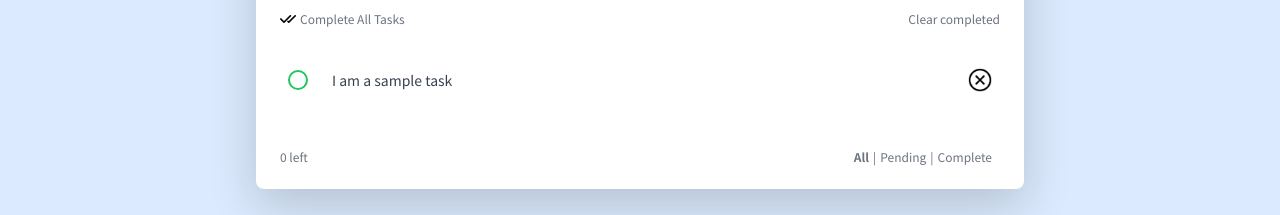
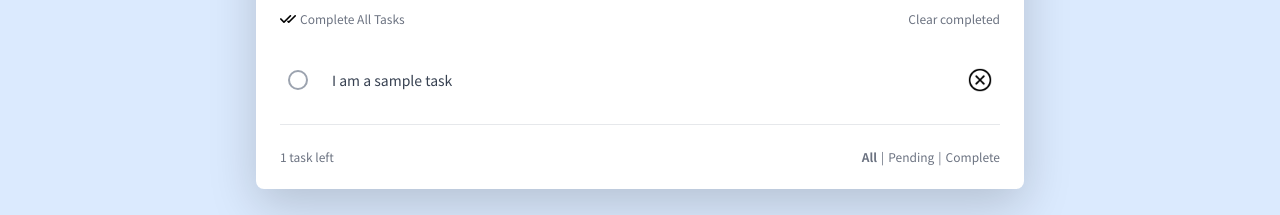
Before and after one commit to mohammadJahid8/react-todo-app, a React (Create React App) app: page / in a window 1280 px wide. Shown: the part 366-581 px from the top of the page. Built offline with nearby package versions, Linux system fonts and the light colour scheme; a web font is replaced by a local one.

Commit message:
[Done] Task filtering

```diff
--- a/src/App.js
+++ b/src/App.js
@@ -16,7 +16,7 @@ function App() {
 
         <TodoList />
 
-        <hr className="mt-4" />
+        <hr className="mt-4 text-gray-400" />
 
         <Footer />
       </div>
--- a/src/components/Footer.js
+++ b/src/components/Footer.js
@@ -2,15 +2,29 @@ import { useContext, useState } from "react";
 import { TodoContext } from "../Context/TodoContext";
 
 export default function Footer() {
-  const { filter, setFilter } = useContext(TodoContext);
+  const { tasks, filter, setFilter } = useContext(TodoContext);
 
   const handleFilterTasks = (filter) => {
     setFilter(filter);
   };
 
+  const numberOfTodos = (noOfTodos) => {
+    switch (noOfTodos) {
+      case 0:
+        return "No task";
+      case 1:
+        return "1 task";
+
+      default:
+        return `${noOfTodos} Task`;
+    }
+  };
+
+  const taskRemaining = tasks?.filter((task) => !task.completed).length;
+
   return (
     <div className="mt-4 flex justify-between text-xs text-gray-500">
-      <p>0 left</p>
+      <p>{numberOfTodos(taskRemaining)} left</p>
       <ul className="flex space-x-1 items-center text-xs">
         <li
           onClick={() => handleFilterTasks("all")}
@@ -32,8 +46,6 @@ export default function Footer() {
         >
           Complete
         </li>
-        <li></li>
-        <li></li>
       </ul>
     </div>
   );
--- a/src/components/Todo.js
+++ b/src/components/Todo.js
@@ -22,10 +22,9 @@ export default function Todo({ task }) {
   return (
     <div className="flex justify-start items-center p-2 hover:bg-gray-100 hover:transition-all space-x-4 border-b border-gray-400/20 last:border-0">
       <div
-        // className={`rounded-full bg-white border-2 border-gray-400 w-5 h-5 flex flex-shrink-0 justify-center items-center mr-2 ${
-        //   completed && "border-green-500 focus-within:border-green-500"
-        // }`}
-        className={`rounded-full bg-white border-2 border-gray-400 w-5 h-5 flex flex-shrink-0 justify-center items-center mr-2 ${"border-green-500 focus-within:border-green-500"}`}
+        className={`rounded-full bg-white border-2 border-gray-400 w-5 h-5 flex flex-shrink-0 justify-center items-center mr-2 ${
+          task.completed && "border-green-500 focus-within:border-green-500"
+        }`}
       >
         <input
           type="checkbox"
--- a/src/components/TodoList.js
+++ b/src/components/TodoList.js
@@ -3,11 +3,22 @@ import { TodoContext } from "../Context/TodoContext";
 import Todo from "./Todo";
 
 export default function TodoList() {
-  const { tasks } = useContext(TodoContext);
+  const { tasks, filter } = useContext(TodoContext);
   console.log("tasks", tasks);
+  const filteredTasks = tasks.filter((task) => {
+    switch (filter) {
+      case "completed":
+        return task.completed;
+      case "pending":
+        return !task.completed;
+      default:
+        return true;
+    }
+  });
+
   return (
     <div className="mt-2 text-gray-700 text-sm max-h-[300px] overflow-y-auto">
-      {tasks?.map((task) => (
+      {filteredTasks?.map((task) => (
         <Todo key={task.id} task={task} />
       ))}
     </div>
```
